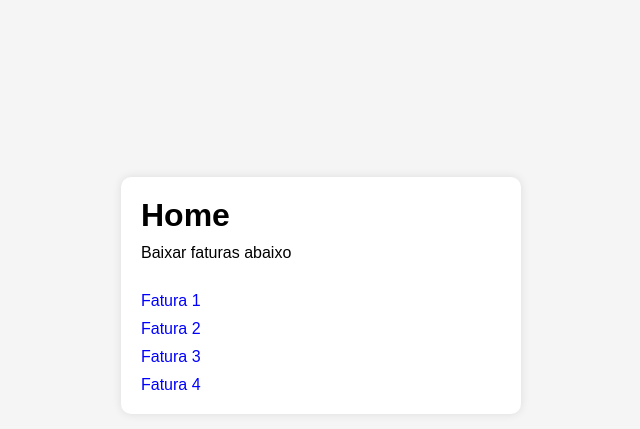
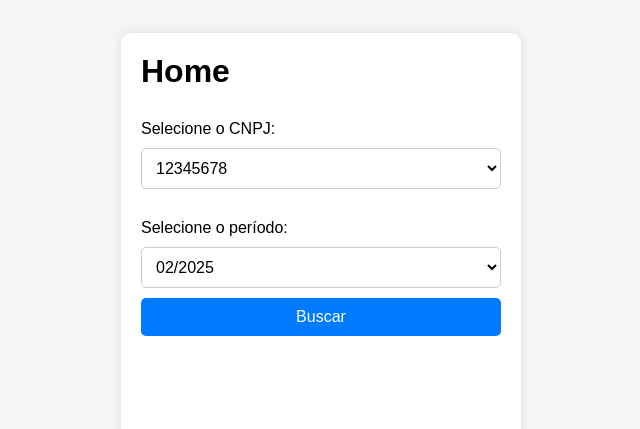
Before and after one commit to matheusmeigre/websitemodel-downloadpdf, a React (Vite) app: page /home in a window 1280 px wide. Shown: the part 105-534 px from the top of the page, without its empty margins (319-959 px from the left). Built offline with nearby package versions, Linux system fonts and the light colour scheme.

Commit message:
modify elements

```diff
--- a/src/components/Home.css
+++ b/src/components/Home.css
@@ -14,6 +14,7 @@ body {
     justify-content: center;
     align-items: center;
     height: 100vh;
+    width: 100vw;
 }
 
 #box-home {
@@ -44,3 +45,72 @@ body {
         text-decoration: underline;
     }
 }
+
+#box-periodo {
+    display: flex;
+    flex-direction: column;
+    gap: 10px;
+    margin-top: 20px;
+}
+
+#box-cnpj {
+    display: flex;
+    flex-direction: column;
+    gap: 10px;
+    margin-top: 20px;
+}
+
+#box-cnpj select, #box-periodo select {
+    padding: 10px;
+    border-radius: 5px;
+    border: 1px solid #ccc;
+    font-size: 16px;
+    background-color: #fff;
+}
+
+#box-faturas a {
+    text-decoration: none;
+    color: blue;
+
+    &:hover {
+        text-decoration: underline;
+    }
+}
+
+#box-faturas {
+    display: flex;
+    flex-direction: column;
+    gap: 10px;
+    margin-top: 20px;
+
+    justify-content: center;
+    align-items: center;
+
+    visibility: hidden;
+
+    h3 {
+        margin-bottom: 10px;
+        font-size: 18px;
+        font-weight: bold;
+        color: #333;
+    }
+
+    a {
+        text-decoration: none;
+        color: blue;
+    }
+}
+
+#btn-search {
+    padding: 10px;
+    border-radius: 5px;
+    border: none;
+    font-size: 16px;
+    background-color: #007BFF;
+    color: #fff;
+    cursor: pointer;
+
+    &:hover {
+        background-color: #0056b3;
+    }
+}
--- a/src/components/Home.jsx
+++ b/src/components/Home.jsx
@@ -1,17 +1,62 @@
 import React from 'react'
 import './Home.css'
+import {useState, useEffect} from 'react'
 
 const Home = () => {
+
+    const [cnpj, setCnpj] = useState('')
+    const [periodo, setPeriodo] = useState('')
+    const [link, setLink] = useState('')
+    const [status, setStatus] = useState('')
+    const [errorMessage, setErrorMessage] = useState('')
+    const [successMessage, setSuccessMessage] = useState('')
+    const [loading, setLoading] = useState(false)
+    const [isVisible, setIsVisible] = useState(false)
+
+    useEffect(() => {
+        if (cnpj && periodo) {
+            setIsVisible(true)
+        } else {
+            setIsVisible(false)
+        }
+    }, [cnpj, periodo])
+
   return (
     <div id='container-main'>
         <div id='box-home'>
             <h1>Home</h1>
-            <p>Baixar faturas abaixo</p>
-            <div id='box-faturas'>
-                <a href="/7356699.pdf" target='_blank' className='link-fatura'>Fatura 1</a>
-                <a href="/7356700.pdf" target='_blank' className='link-fatura'>Fatura 2</a>
-                <a href="/7356701.pdf" target='_blank' className='link-fatura'>Fatura 3</a>
-                <a href="/7356702.pdf" target='_blank' className='link-fatura'>Fatura 4</a>
+            <div id='box-cnpj'>
+                <label htmlFor="cnpj">Selecione o CNPJ:</label>
+                <select name="cnpj" id="cnpj" onChange={(e) => setCnpj(e.target.value)}>
+                    <option value="12345678">12345678</option>
+                    <option value="87654321">87654321</option>
+                    <option value="13579086">13579086</option>
+                </select>
+            </div>
+
+            <div>
+
+                <div id='box-periodo'>
+                    <label htmlFor="period">Selecione o período:</label>
+                    <select name="period" id="period" onChange={(e) => setPeriodo(e.target.value)}>
+                        <option value="02/2025">02/2025</option>
+                        <option value="03/2025">03/2025</option>
+                        <option value="04/2025">04/2025</option>
+                    </select>
+                </div>
+
+                {/* TODO: Implementar a parte de baixar o pdf */}
+
+            </div>
+            <button id='btn-search' type='submit'>Buscar</button>
+
+            <div id='box-faturas' style={{ visibility: isVisible ? 'visible' : 'hidden' }}>
+                    <h3>Faturas</h3>
+                    <a href="#">Fatura 1</a>
+                    <a href="#">Fatura 2</a>
+                    <a href="#">Fatura 3</a>
+                    <a href="#">Fatura 4</a>
+                    <a href="#">Fatura 5</a>
             </div>
         </div>
     </div>
```
